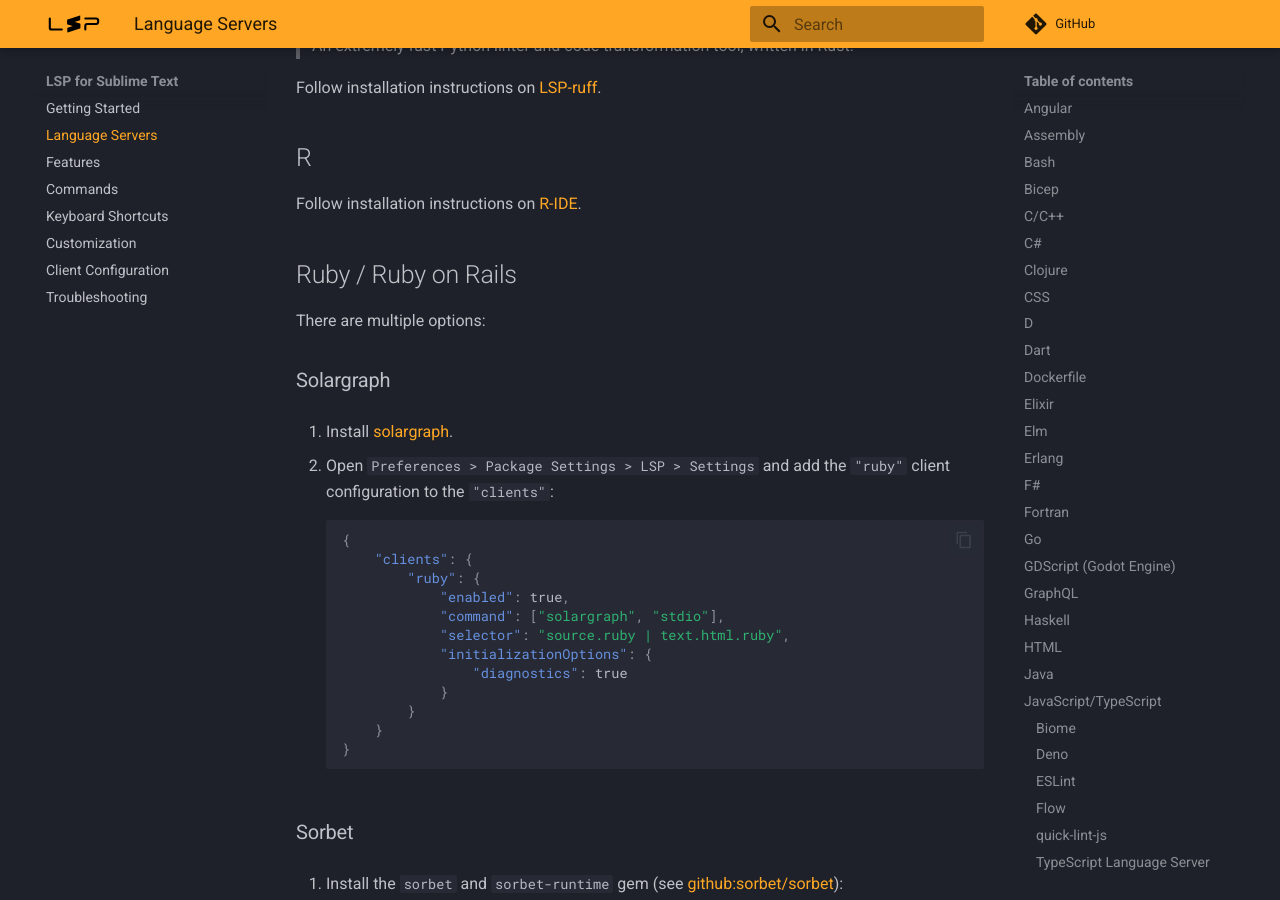
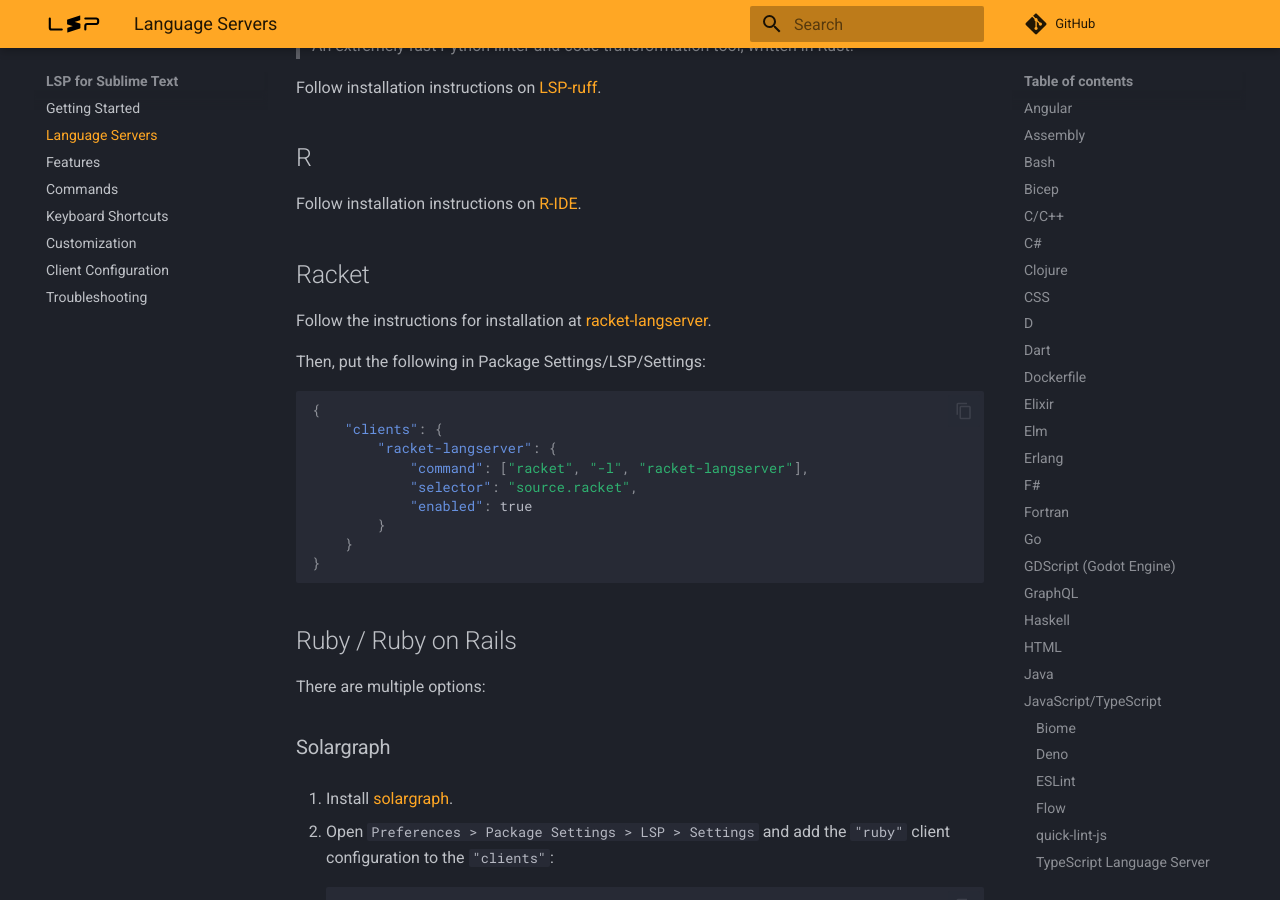
Before and after one commit to sublimelsp/LSP, an MkDocs documentation site: the page built from docs/src/language_servers.md, in a window 1280 px wide and 900 px high, scrolled down 12119 px. Built offline with MkDocs 1.6.1 and Material for MkDocs 9.7.7, drawn with Linux system fonts in a browser that asks for light colours; comment, search, counter and statistics services are not loaded.

Commit message:
Add racket-langserver installation instructions

````diff
--- a/docs/src/language_servers.md
+++ b/docs/src/language_servers.md
@@ -484,6 +484,23 @@
 
 Follow installation instructions on [R-IDE](https://github.com/REditorSupport/sublime-ide-r#installation).
 
+## Racket
+
+Follow the instructions for installation at [racket-langserver](https://github.com/jeapostrophe/racket-langserver).
+
+Then, put the following in Package Settings/LSP/Settings:
+```jsonc
+{
+    "clients": {
+        "racket-langserver": {
+            "command": ["racket", "-l", "racket-langserver"],
+            "selector": "source.racket",
+            "enabled": true
+        }
+    }
+}
+```
+
 ## Ruby / Ruby on Rails
 
 There are multiple options:
````
